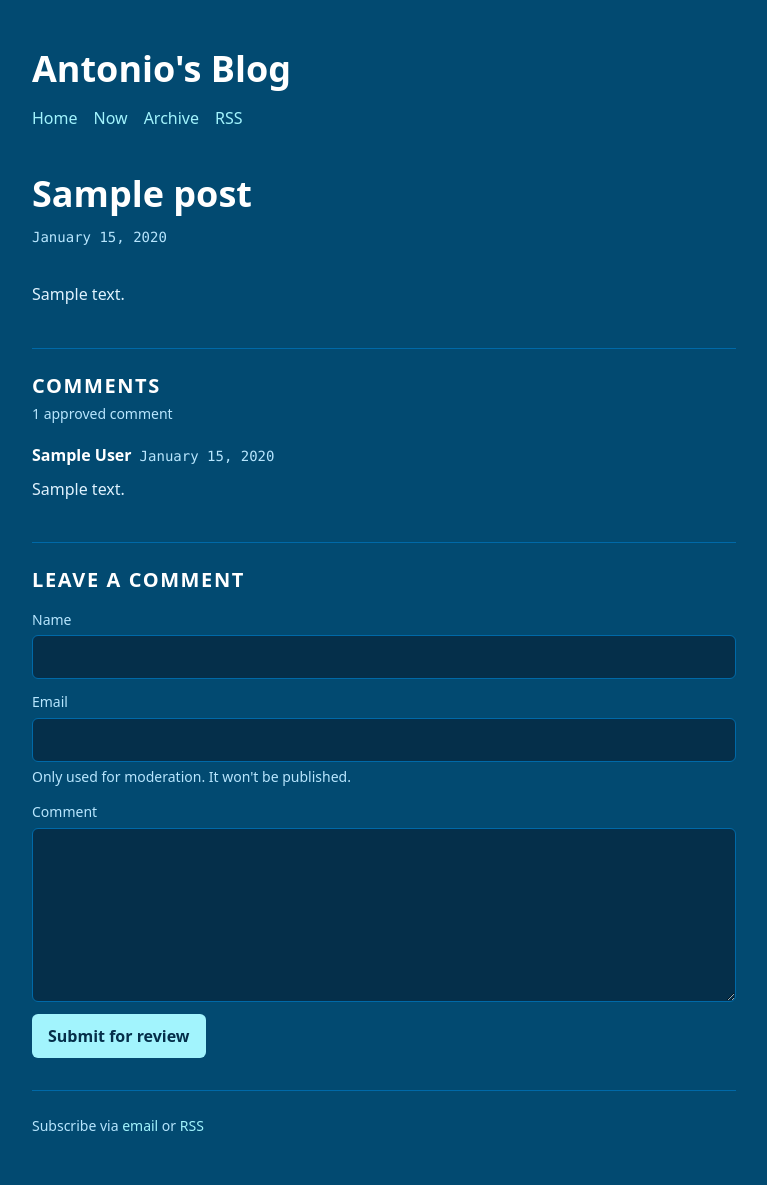
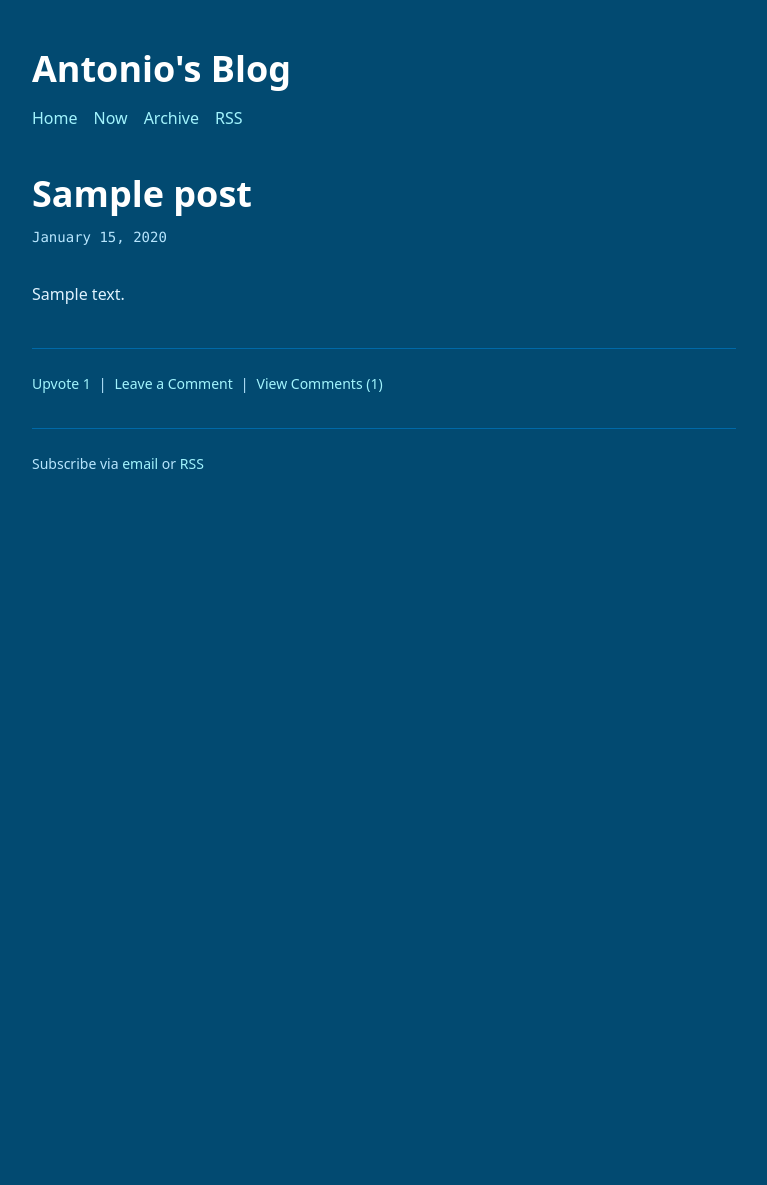
Before and after one commit to Otolock/antoniosantos.io-django, a Django app: a page that uses blog/templates/blog/post_detail.html in a window 1280 px wide. Shown: the whole page, without its empty margins (256-1023 px from the left). After the commit the page ends 469 px from the top, so only its background shows below. Run offline with Django 5.2, Linux system fonts and the light colour scheme; tables that the repository leaves empty hold one stand-in row (values such as "Sample post").

Commit message:
Refine comments and add upvotes

```diff
--- a/blog/forms.py
+++ b/blog/forms.py
@@ -7,12 +7,14 @@ class SubscribeForm(forms.Form):
 
 class CommentForm(forms.Form):
     author_name = forms.CharField(
+        required=False,
         max_length=80,
         label="Name",
     )
     author_email = forms.EmailField(
+        required=False,
         label="Email",
-        help_text="Only used for moderation. It won't be published.",
+        help_text="Optional. It won't be published.",
     )
     body = forms.CharField(
         max_length=2000,
--- a/blog/models.py
+++ b/blog/models.py
@@ -37,6 +37,7 @@ class Post(models.Model):
     slug = models.SlugField(unique=True)
     body = models.TextField()
     description = models.CharField(max_length=300, blank=True)
+    upvotes_count = models.PositiveIntegerField(default=0)
 
     status = models.CharField(
         max_length=20,
@@ -119,8 +120,8 @@ class Comment(models.Model):
         on_delete=models.CASCADE,
         related_name="comments",
     )
-    author_name = models.CharField(max_length=80)
-    author_email = models.EmailField()
+    author_name = models.CharField(max_length=80, blank=True)
+    author_email = models.EmailField(blank=True)
     body = models.TextField(max_length=2000)
     status = models.CharField(
         max_length=20,
@@ -143,6 +144,9 @@ class Comment(models.Model):
         return f"{self.author_name} on {self.post}"
 
     def save(self, *args, **kwargs):
+        self.author_name = self.author_name.strip() or "Anonymous"
+        self.author_email = self.author_email.strip().lower()
+
         if self.status == self.APPROVED and self.approved_at is None:
             self.approved_at = timezone.now()
             update_fields = kwargs.get("update_fields")
--- a/blog/static/blog/style.css
+++ b/blog/static/blog/style.css
@@ -8,6 +8,7 @@
     --font-mono: ui-monospace, SFMono-Regular, Menlo, Monaco, Consolas, "Liberation Mono",
       "Courier New", monospace;
     --color-red-200: oklch(88.5% 0.062 18.334);
+    --color-cyan-50: oklch(98.4% 0.019 200.873);
     --color-cyan-200: oklch(91.7% 0.08 205.041);
     --color-sky-50: oklch(97.7% 0.013 236.62);
     --color-sky-100: oklch(95.1% 0.026 236.824);
@@ -823,19 +824,48 @@
     color: var(--color-sky-100);
     line-height: 1.625;
   }
+  .comment-actions {
+    display: flex;
+    flex-wrap: wrap;
+    gap: calc(var(--spacing) * 2);
+    align-items: baseline;
+    border-top: 1px solid var(--color-sky-700);
+    padding-top: calc(var(--spacing) * 6);
+    color: var(--color-sky-200);
+    font-size: var(--text-sm);
+  }
+  .comment-actions a, .upvote-button {
+    color: var(--color-cyan-200);
+    transition: color 150ms ease;
+  }
+  .comment-actions a:hover, .upvote-button:hover {
+    color: var(--color-white);
+  }
+  .upvote-button:disabled {
+    color: var(--color-cyan-50);
+    cursor: default;
+  }
+  .upvote-form {
+    display: inline-flex;
+  }
+  .upvote-button {
+    border: 0;
+    background: transparent;
+    cursor: pointer;
+    font: inherit;
+    padding: 0;
+  }
+  .comment-panel {
+    display: none;
+  }
+  .comment-panel:target {
+    display: flex;
+  }
   .comments-section, .comment-form-section {
-    display: flex;
     flex-direction: column;
     gap: calc(var(--spacing) * 4);
-    border-top: 1px solid var(--color-sky-700);
-    padding-top: calc(var(--spacing) * 6);
   }
-  .comments-header {
-    display: flex;
-    flex-direction: column;
-    gap: calc(var(--spacing) * 1);
-  }
-  .comments-note, .comments-empty, .form-help {
+  .comments-empty, .form-help {
     color: var(--color-sky-200);
     font-size: var(--text-sm);
   }
--- a/blog/templates/blog/post_detail.html
+++ b/blog/templates/blog/post_detail.html
@@ -29,39 +29,70 @@
     </div>
 </article>
 
-<section class="comments-section" id="comments" aria-labelledby="comments-heading">
-    <div class="comments-header">
-        <h2 class="section-heading" id="comments-heading">Comments</h2>
-        <p class="comments-note">
-            {{ comments|length }} approved comment{{ comments|length|pluralize }}
-        </p>
-    </div>
+<nav class="comment-actions" id="comment-actions" aria-label="Post feedback">
+    <form class="upvote-form" action="{{ post.get_absolute_url }}#comment-actions" method="post" data-upvote-form>
+        {% csrf_token %}
+        <input type="hidden" name="action" value="upvote">
+        <button class="upvote-button" type="submit" data-upvote-button aria-label="Upvote this post ({{ post.upvotes_count }})">
+            Upvote <span data-upvote-count>{{ post.upvotes_count }}</span>
+        </button>
+    </form>
+    <span aria-hidden="true">|</span>
+    <a href="#leave-comment">Leave a Comment</a>
+    <span aria-hidden="true">|</span>
+    <a href="#comments">View Comments ({{ comments|length }})</a>
+</nav>
 
-    {% if comments %}
-        <ol class="comment-list">
-            {% for comment in comments %}
-                <li class="comment">
-                    <header class="comment-header">
-                        <strong>{{ comment.author_name }}</strong>
-                        <time datetime="{{ comment.created_at|date:'c' }}">
-                            {{ comment.created_at|date:"F j, Y" }}
-                        </time>
-                    </header>
-                    <div class="comment-body">
-                        {{ comment.body|linebreaksbr }}
-                    </div>
-                </li>
-            {% endfor %}
-        </ol>
-    {% else %}
-        <p class="comments-empty">No comments yet.</p>
-    {% endif %}
-</section>
+<script>
+    (() => {
+        const form = document.querySelector("[data-upvote-form]");
+        const button = document.querySelector("[data-upvote-button]");
+        const count = document.querySelector("[data-upvote-count]");
+        if (!form || !button || !count) {
+            return;
+        }
 
-<section class="comment-form-section" aria-labelledby="comment-form-heading">
-    <h2 class="section-heading" id="comment-form-heading">Leave a comment</h2>
+        let moved = false;
+        const loadedAt = Date.now();
 
-    <form class="comment-form" action="{{ post.get_absolute_url }}#comment-form-heading" method="post">
+        document.addEventListener("mousemove", () => { moved = true; }, { once: true });
+        document.addEventListener("touchmove", () => { moved = true; }, { once: true, passive: true });
+
+        form.addEventListener("submit", async (event) => {
+            event.preventDefault();
+
+            if (button.disabled || !moved || Date.now() - loadedAt < 1500) {
+                return;
+            }
+
+            button.disabled = true;
+
+            try {
+                const response = await fetch(form.action, {
+                    method: "post",
+                    body: new FormData(form),
+                    credentials: "same-origin",
+                    headers: {
+                        "X-Requested-With": "fetch",
+                    },
+                });
+
+                if (!response.ok) {
+                    throw new Error("Upvote failed");
+                }
+
+                const data = await response.json();
+                count.textContent = data.upvotes_count;
+                button.setAttribute("aria-label", `Upvoted this post (${data.upvotes_count})`);
+            } catch (error) {
+                button.disabled = false;
+            }
+        });
+    })();
+</script>
+
+<section class="comment-panel comment-form-section" id="leave-comment" aria-label="Leave a comment">
+    <form class="comment-form" action="{{ post.get_absolute_url }}#leave-comment" method="post">
         {% csrf_token %}
 
         <div class="form-field">
@@ -99,4 +130,26 @@
         <button type="submit">Submit for review</button>
     </form>
 </section>
+
+<section class="comment-panel comments-section" id="comments" aria-label="Comments">
+    {% if comments %}
+        <ol class="comment-list">
+            {% for comment in comments %}
+                <li class="comment">
+                    <header class="comment-header">
+                        <strong>{{ comment.author_name }}</strong>
+                        <time datetime="{{ comment.created_at|date:'c' }}">
+                            {{ comment.created_at|date:"F j, Y" }}
+                        </time>
+                    </header>
+                    <div class="comment-body">
+                        {{ comment.body|linebreaksbr }}
+                    </div>
+                </li>
+            {% endfor %}
+        </ol>
+    {% else %}
+        <p class="comments-empty">No comments yet.</p>
+    {% endif %}
+</section>
 {% endblock %}
--- a/blog/views.py
+++ b/blog/views.py
@@ -1,4 +1,6 @@
 from django.contrib import messages
+from django.db.models import F
+from django.http import JsonResponse
 from django.shortcuts import get_object_or_404, redirect, render
 from django.urls import reverse
 from django.utils.http import url_has_allowed_host_and_scheme
@@ -70,6 +72,15 @@ def post_detail(request, slug):
     )
 
     if request.method == "POST":
+        if request.POST.get("action") == "upvote":
+            Post.objects.filter(pk=post.pk).update(
+                upvotes_count=F("upvotes_count") + 1,
+            )
+            post.refresh_from_db(fields=["upvotes_count"])
+            if request.headers.get("x-requested-with") == "fetch":
+                return JsonResponse({"upvotes_count": post.upvotes_count})
+            return redirect(f"{post.get_absolute_url()}#comment-actions")
+
         comment_form = CommentForm(request.POST)
         if comment_form.honeypot_filled:
             messages.success(request, "Thanks. Your comment is waiting for review.")
@@ -78,8 +89,8 @@ def post_detail(request, slug):
         if comment_form.is_valid():
             Comment.objects.create(
                 post=post,
-                author_name=comment_form.cleaned_data["author_name"].strip(),
-                author_email=comment_form.cleaned_data["author_email"].strip().lower(),
+                author_name=comment_form.cleaned_data["author_name"],
+                author_email=comment_form.cleaned_data["author_email"],
                 body=comment_form.cleaned_data["body"].strip(),
                 ip_address=_client_ip(request),
                 user_agent=request.META.get("HTTP_USER_AGENT", "")[:300],
```
Also changed, not shown: blog/tests.py (+60 -0 lines), theme/input.css (+47 -10 lines), blog/migrations/0007_alter_comment_author_email_alter_comment_author_name.py (added), blog/migrations/0008_post_upvotes_count.py (added).
